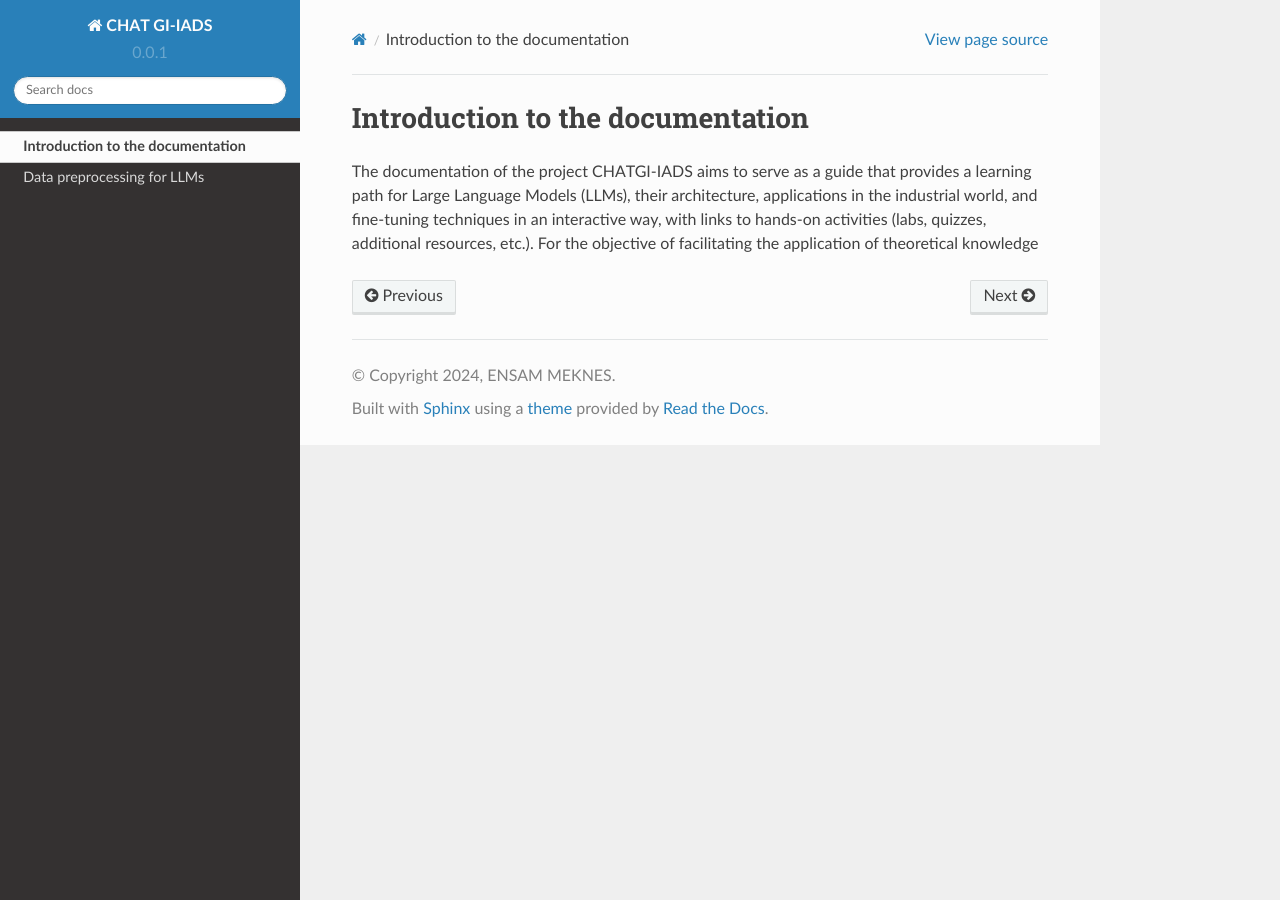
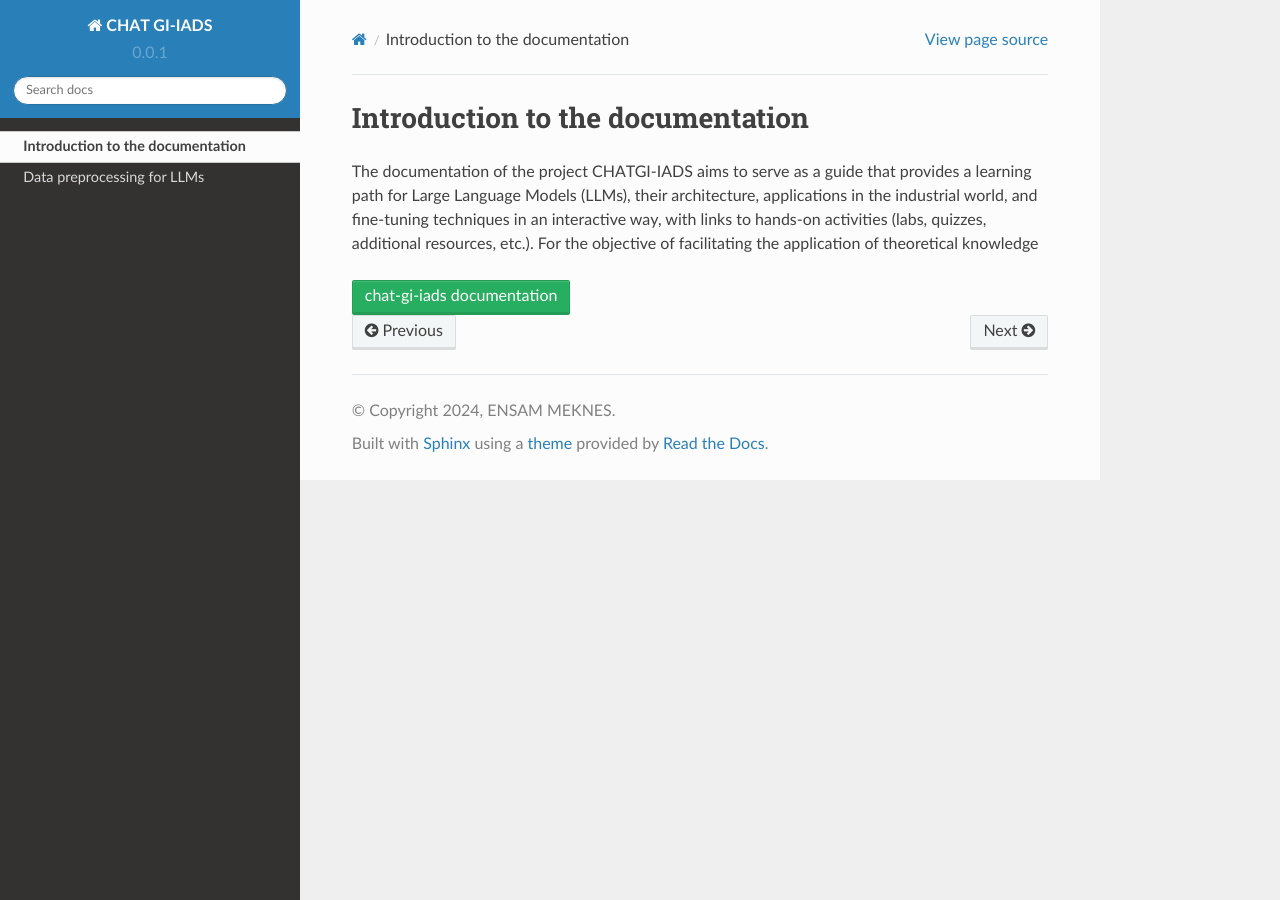
Before and after one commit to MasrourTawfik/chat-gi-iads, a Sphinx documentation site: the page built from docs/source/intro.rst, in a window 1280 px wide. Built offline with Sphinx 7.4.7 and the Read the Docs theme 2.0.0, drawn with Linux system fonts in a browser that asks for light colours.

Commit message:
testbutton

```diff
--- a/docs/source/intro.rst
+++ b/docs/source/intro.rst
@@ -6,3 +6,7 @@ provides a learning path for Large Language Models (LLMs), their architecture,
 applications in the industrial world, and fine-tuning techniques in an interactive
 way, with links to hands-on activities (labs, quizzes, additional resources, etc.).
 For the objective of facilitating the application of theoretical knowledge
+
+.. raw:: html
+
+   <a href="https://chat-gi-iads.readthedocs.io/en/latest/" class="btn btn-primary">chat-gi-iads documentation</a>
```
